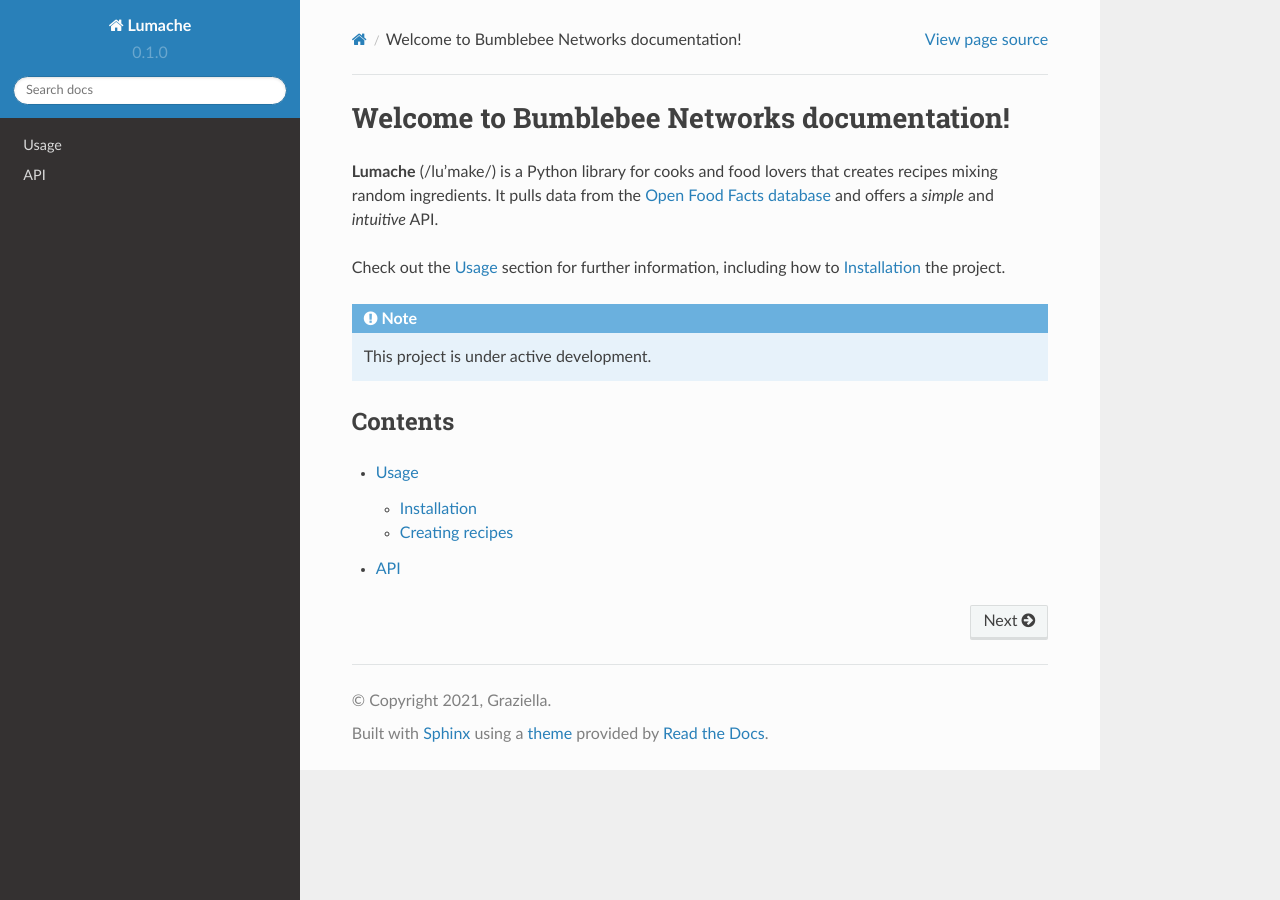
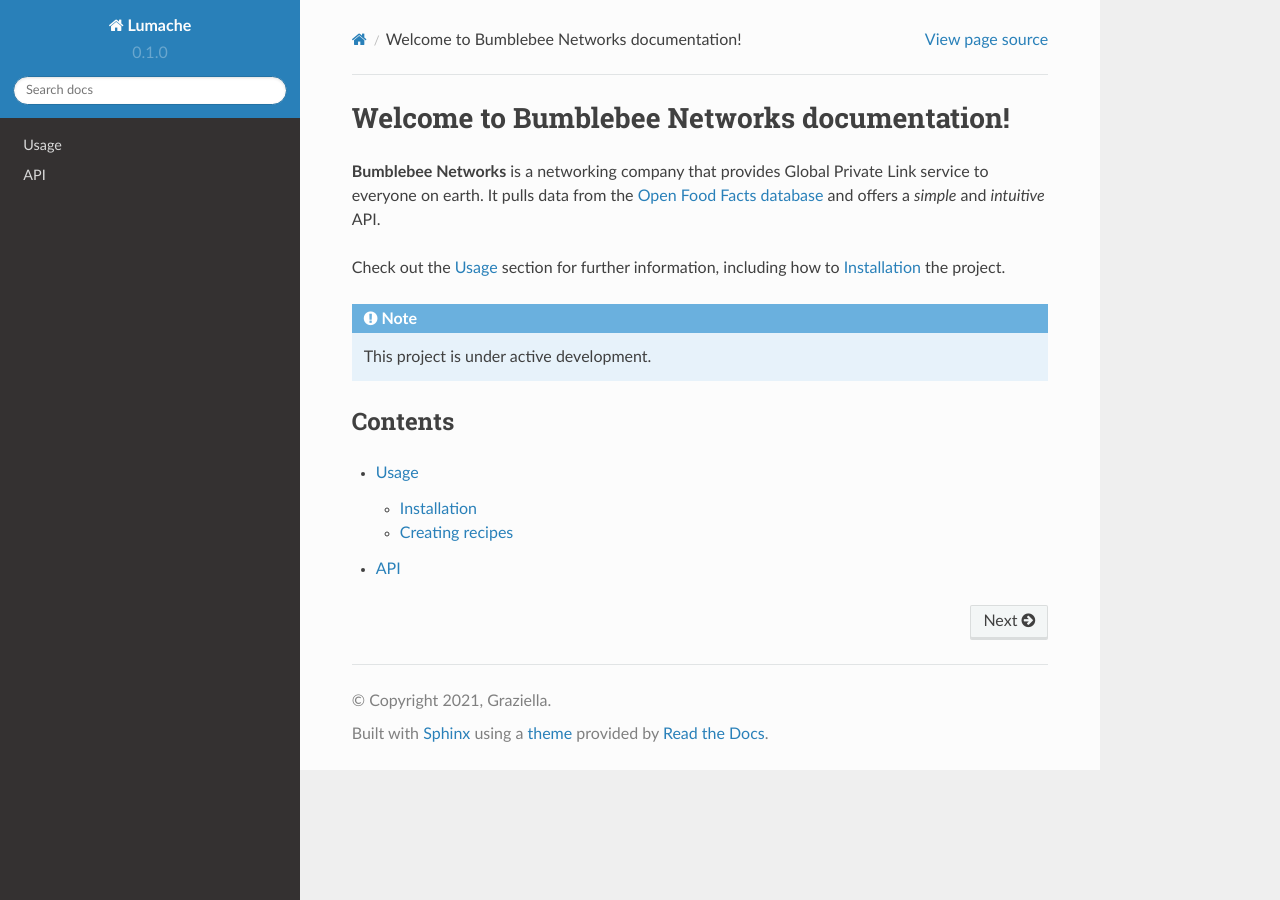
Before and after one commit to sherrywei-bumblebee/bumblebee-docs, a Sphinx documentation site: the page built from docs/source/index.rst, in a window 1280 px wide. Built offline with Sphinx 7.4.7 and the Read the Docs theme 2.0.0, drawn with Linux system fonts in a browser that asks for light colours.

Commit message:
experiment

```diff
--- a/docs/source/index.rst
+++ b/docs/source/index.rst
@@ -1,8 +1,8 @@
 Welcome to Bumblebee Networks documentation!
 =================================================
 
-**Lumache** (/lu'make/) is a Python library for cooks and food lovers
-that creates recipes mixing random ingredients.
+**Bumblebee Networks** is a networking company that provides
+Global Private Link service to everyone on earth.
 It pulls data from the `Open Food Facts database <https://world.openfoodfacts.org/>`_
 and offers a *simple* and *intuitive* API.
 
```
